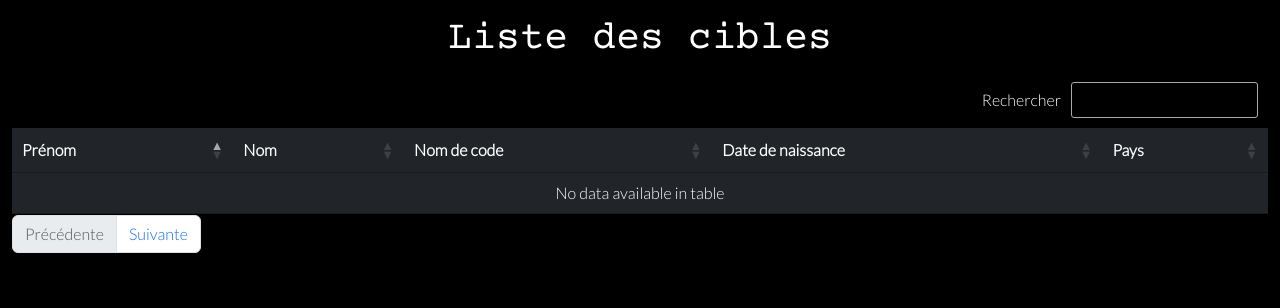
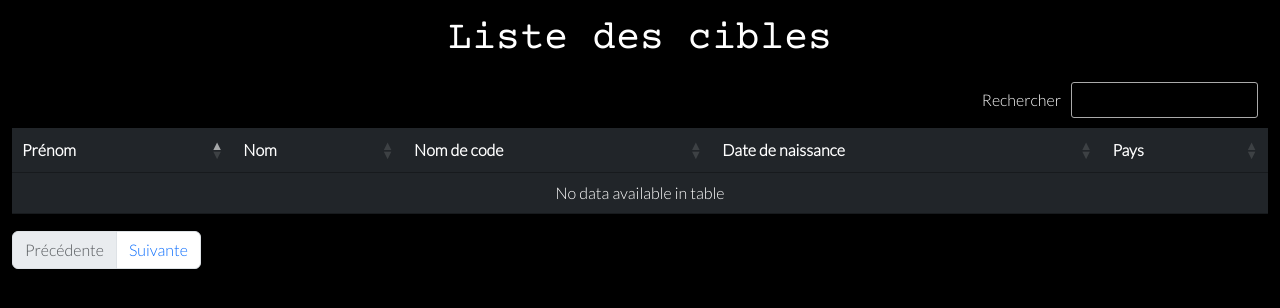
Before and after one commit to ccphung/kgb, a PHP site: page /targets in a window 1280 px wide. Shown: the part 59-367 px from the top of the page. Run offline with PHP 8.4, Linux system fonts and the light colour scheme; data that the repository does not hold is empty; some libraries are stand-ins or nearby versions.

Commit message:
add margin

```diff
--- a/views/targets/index.php
+++ b/views/targets/index.php
@@ -23,7 +23,7 @@
         </table>
     </div>
     <nav>
-        <ul class="pagination">
+        <ul class="pagination mt-3">
             <li class="page-item <?= $currentPage == 1 ? "disabled" : ""?>">
                 <a href="?page=<?= $currentPage - 1 ?>" class="page-link">Précédente</a>
             </li>
```
